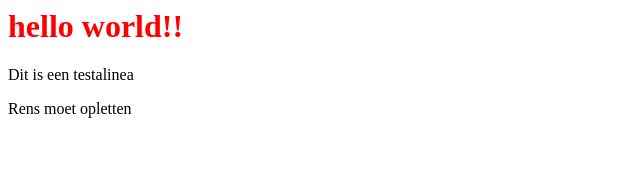
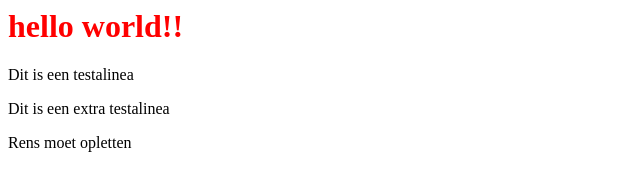
Before and after one commit to cam-emmauscollege/website, a plain HTML site: page index.html in a window 1280 px wide. Shown: the whole page, without its empty margins (0-640 px from the left). Drawn offline with Linux system fonts and the light colour scheme.

Commit message:
alinea toegevoegd

```diff
--- a/index.html
+++ b/index.html
@@ -6,6 +6,7 @@
   <body>
     <h1>hello world!!</h1>
     <p>Dit is een testalinea</p>
+    <p>Dit is een extra testalinea</p>
     <p>Rens moet opletten </p>
   </body>
 </html>
```
